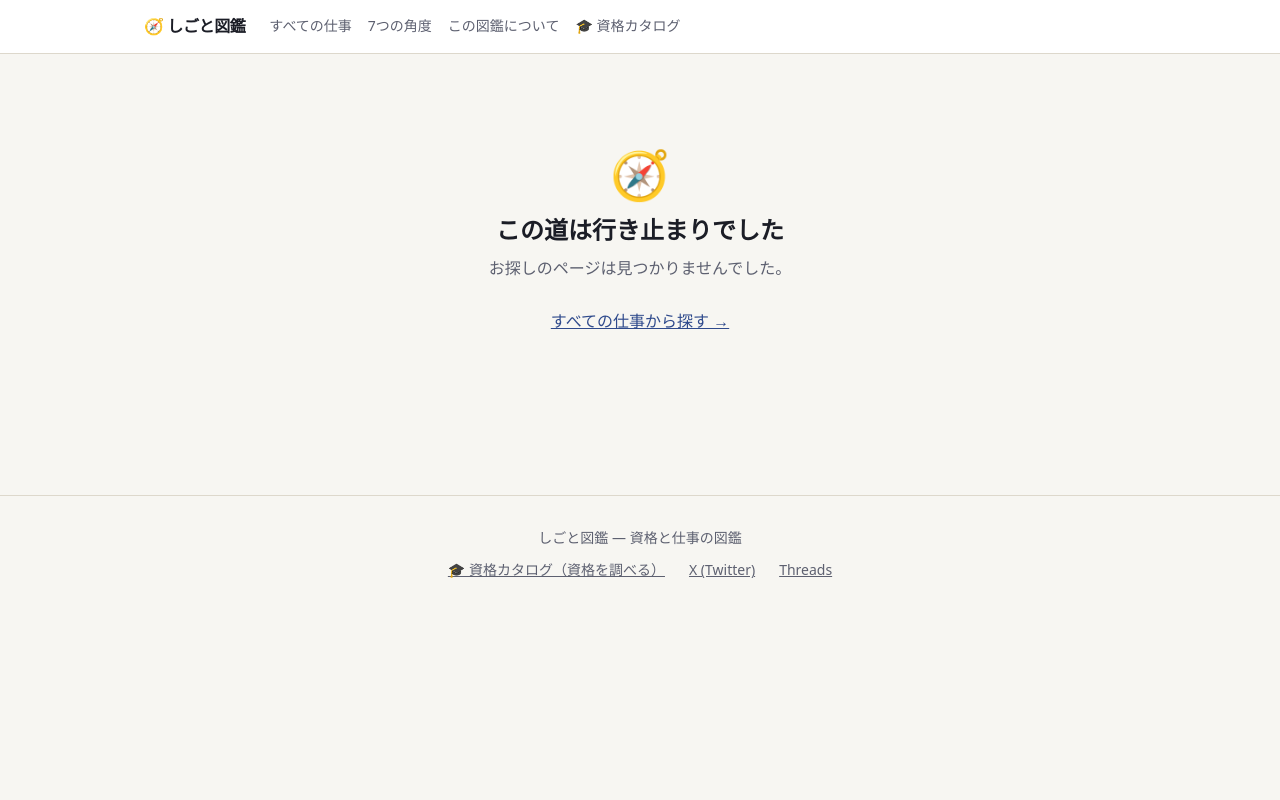
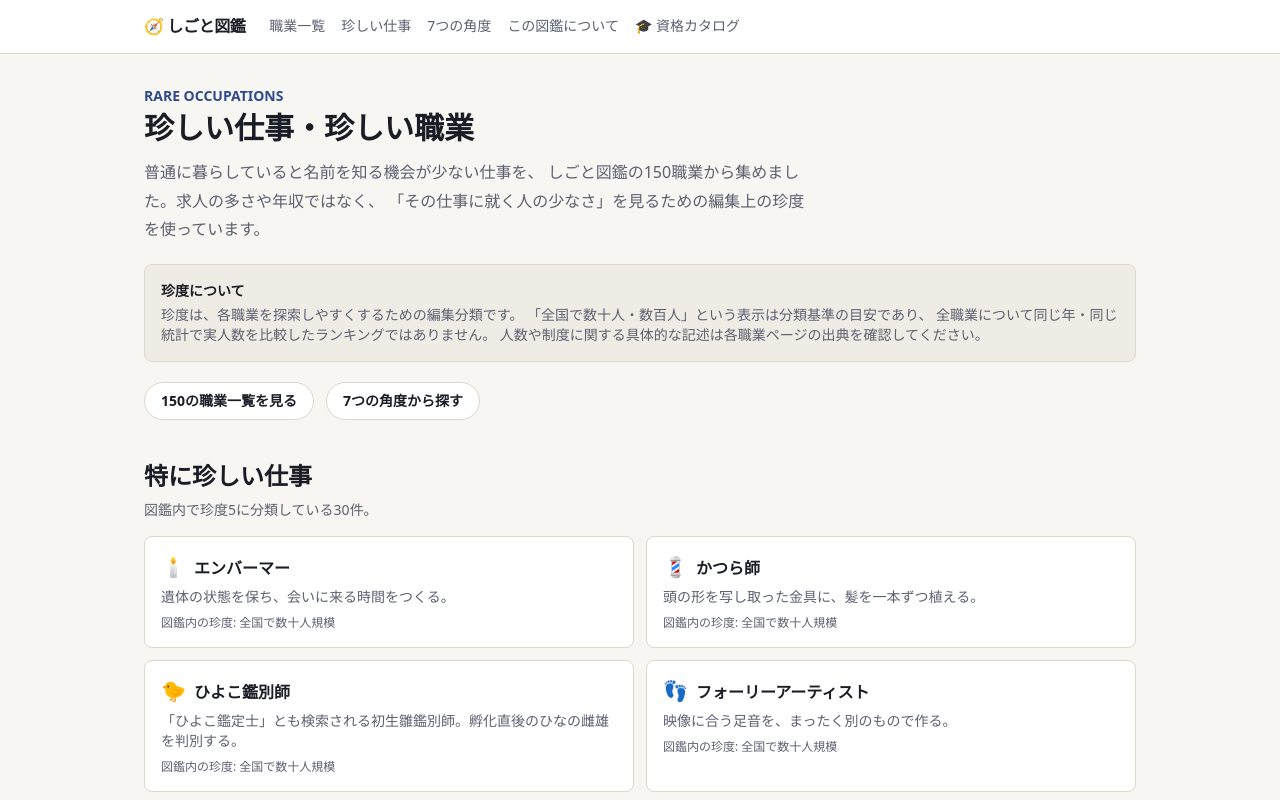
Before and after one commit to nomuonji/job-world, a Next.js app: page /rare-jobs in a window 1280 px wide. Before the commit this address had no page. Shown: the top 800 px of the page. Built offline with nearby package versions, Linux system fonts and the light colour scheme.

Commit message:
Separate occupation discovery navigation from search landing pages (#12)
Preserve the occupation discovery graph while moving tag pages to exploration-only noindex/follow, strengthening /jobs for broad occupation-list intent, and adding /rare-jobs for unusual-job discovery with rarity caveats.

```diff
--- a/package.json
+++ b/package.json
@@ -4,7 +4,7 @@
   "private": true,
   "scripts": {
     "dev": "next dev",
-    "build": "npm run og && next build",
+    "build": "npm run seo:check && npm run og && next build",
     "start": "next start",
     "og": "tsx scripts/generate-og.tsx",
     "lint": "eslint",
@@ -19,7 +19,8 @@
     "bot:post": "node sns-bot/src/tweetSender.mjs && node sns-bot/src/threadsSender.mjs",
     "bot:threads-draft": "node sns-bot/src/threadsSender.mjs --dry-run",
     "bot:threads-refresh": "node sns-bot/src/threads-refresh.mjs",
-    "verify": "npm run data:check && npm run og:check && npm run lint && npm run build"
+    "verify": "npm run data:check && npm run og:check && npm run lint && npm run seo:check && npm run build",
+    "seo:check": "tsx scripts/validate-seo.ts"
   },
   "dependencies": {
     "next": "16.3.0",
--- /dev/null
+++ b/scripts/validate-seo.ts
@@ -0,0 +1,41 @@
+import { readFileSync } from "node:fs";
+
+function read(path: string) {
+  return readFileSync(path, "utf8");
+}
+
+function fail(message: string): never {
+  throw new Error(message);
+}
+
+const sitemap = read("src/app/sitemap.ts");
+const tagPage = read("src/app/tags/[facet]/[slug]/page.tsx");
+const jobsPage = read("src/app/jobs/page.tsx");
+const rarePage = read("src/app/rare-jobs/page.tsx");
+const layout = read("src/app/layout.tsx");
+
+if (sitemap.includes("getAllTags")) {
+  fail("探索用タグページをsitemapへ戻してはいけません");
+}
+if (!sitemap.includes('"/rare-jobs"')) {
+  fail("/rare-jobs がsitemapの静的検索入口に含まれていません");
+}
+if (!tagPage.includes("robots: { index: false, follow: true }")) {
+  fail("タグページが noindex,follow ではありません");
+}
+if (!jobsPage.includes("職業一覧・仕事の種類")) {
+  fail("/jobs が職業一覧の検索入口として構成されていません");
+}
+if (!rarePage.includes("珍しい仕事・珍しい職業")) {
+  fail("/rare-jobs の検索意図が失われています");
+}
+if (!rarePage.includes("編集上の珍度")) {
+  fail("rarityを公式人数統計と誤認させない注記がありません");
+}
+if (!layout.includes('href="/rare-jobs"')) {
+  fail("グローバルナビから /rare-jobs への導線がありません");
+}
+
+console.log("SEO boundary check: OK");
+console.log("- 154 tag URLs remain exploration-only (noindex,follow + sitemap excluded)");
+console.log("- /jobs and /rare-jobs remain the primary search-facing discovery hubs");
--- a/src/app/jobs/page.tsx
+++ b/src/app/jobs/page.tsx
@@ -1,21 +1,57 @@
 import type { Metadata } from "next";
 import Link from "next/link";
 import { getAllJobs } from "@/lib/data";
-import { RARITY_LABEL } from "@/lib/labels";
 
 export const metadata: Metadata = {
-  title: "すべての仕事",
-  description: "この図鑑に載っている仕事の一覧。",
+  title: "職業一覧｜150の仕事・職業の種類を図鑑で探す",
+  description:
+    "しごと図鑑に収録した150の仕事・職業を一覧で紹介。仕事内容の一言要約から、知っている仕事も珍しい仕事も辿って探せます。",
   alternates: { canonical: "/jobs" },
 };
 
 export default function JobsPage() {
   const jobs = getAllJobs();
+  const structuredData = {
+    "@context": "https://schema.org",
+    "@type": "ItemList",
+    name: "職業一覧",
+    numberOfItems: jobs.length,
+    itemListElement: jobs.map((job, index) => ({
+      "@type": "ListItem",
+      position: index + 1,
+      name: job.nameJa,
+      url: `https://job.antonbase.com/jobs/${job.slug}`,
+    })),
+  };
 
   return (
     <div>
-      <h1 className="text-3xl font-bold">すべての仕事</h1>
-      <p className="mt-2 text-[var(--muted)]">{jobs.length} 件</p>
+      <script
+        type="application/ld+json"
+        dangerouslySetInnerHTML={{ __html: JSON.stringify(structuredData) }}
+      />
+      <p className="text-sm font-semibold text-[var(--accent)]">OCCUPATION DIRECTORY</p>
+      <h1 className="mt-1 text-3xl font-bold">職業一覧・仕事の種類</h1>
+      <p className="mt-3 max-w-2xl text-[var(--muted)]">
+        この図鑑に収録している{jobs.length}件の仕事を一覧で見られます。
+        求人を並べるのではなく、仕事内容の違いや意外なつながりから
+        「名前を知らなかった仕事」を見つけるための一覧です。
+      </p>
+      <div className="mt-4 flex flex-wrap gap-3 text-sm">
+        <Link
+          href="/rare-jobs"
+          className="rounded-full border border-[var(--border)] bg-[var(--surface)] px-4 py-2 font-semibold hover:border-[var(--accent)]"
+        >
+          珍しい仕事から探す
+        </Link>
+        <Link
+          href="/facets"
+          className="rounded-full border border-[var(--border)] bg-[var(--surface)] px-4 py-2 font-semibold hover:border-[var(--accent)]"
+        >
+          7つの角度から探す
+        </Link>
+      </div>
+      <p className="mt-6 text-[var(--muted)]">{jobs.length} 件</p>
 
       <ul className="mt-6 grid gap-3 sm:grid-cols-2">
         {jobs.map((job) => (
@@ -33,9 +69,6 @@ export default function JobsPage() {
               <p className="mt-1 text-sm text-[var(--muted)]">
                 {job.summaryJa}
               </p>
-              <p className="mt-2 text-xs text-[var(--muted)]">
-                {RARITY_LABEL[job.rarity]}
-              </p>
             </Link>
           </li>
         ))}
--- a/src/app/layout.tsx
+++ b/src/app/layout.tsx
@@ -56,7 +56,10 @@ export default function RootLayout({
             </Link>
             <nav className="flex gap-4 text-sm text-[var(--muted)]">
               <Link href="/jobs" className="hover:text-[var(--accent)]">
-                すべての仕事
+                職業一覧
+              </Link>
+              <Link href="/rare-jobs" className="hover:text-[var(--accent)]">
+                珍しい仕事
               </Link>
               <Link href="/facets" className="hover:text-[var(--accent)]">
                 7つの角度
--- a/src/app/page.tsx
+++ b/src/app/page.tsx
@@ -45,6 +45,20 @@ export default function Home() {
           件の仕事を、舞台・扱うもの・動作・感覚など7つの角度でつなげた図鑑です。
           知っている仕事からタグを辿っていくと、2〜3歩で名前も知らなかった仕事に行き着きます。
         </p>
+        <div className="mt-5 flex flex-wrap justify-center gap-3 text-sm">
+          <Link
+            href="/jobs"
+            className="rounded-full border border-[var(--border)] bg-[var(--surface)] px-4 py-2 font-semibold hover:border-[var(--accent)]"
+          >
+            150の職業一覧を見る
+          </Link>
+          <Link
+            href="/rare-jobs"
+            className="rounded-full border border-[var(--border)] bg-[var(--surface)] px-4 py-2 font-semibold hover:border-[var(--accent)]"
+          >
+            珍しい仕事から探す
+          </Link>
+        </div>
         <RandomJump slugs={jobs.map((j) => j.slug)} />
       </section>
 
--- /dev/null
+++ b/src/app/rare-jobs/page.tsx
@@ -0,0 +1,117 @@
+import type { Metadata } from "next";
+import Link from "next/link";
+import { getAllJobs } from "@/lib/data";
+import { RARITY_LABEL } from "@/lib/labels";
+
+export const metadata: Metadata = {
+  title: "珍しい仕事・珍しい職業一覧｜知らなかった仕事を探す",
+  description:
+    "しごと図鑑の150職業から、珍度4〜5に分類した珍しい仕事・珍しい職業を一覧で紹介。伝統職、専門職、特殊な現場の仕事など、普通に暮らしていると出会いにくい仕事を探せます。",
+  alternates: { canonical: "/rare-jobs" },
+};
+
+export default function RareJobsPage() {
+  const jobs = getAllJobs();
+  const veryRare = jobs
+    .filter((job) => job.rarity === 5)
+    .sort((a, b) => a.nameJa.localeCompare(b.nameJa, "ja"));
+  const rare = jobs
+    .filter((job) => job.rarity === 4)
+    .sort((a, b) => a.nameJa.localeCompare(b.nameJa, "ja"));
+  const listed = [...veryRare, ...rare];
+
+  const structuredData = {
+    "@context": "https://schema.org",
+    "@type": "ItemList",
+    name: "珍しい仕事・珍しい職業一覧",
+    numberOfItems: listed.length,
+    itemListElement: listed.map((job, index) => ({
+      "@type": "ListItem",
+      position: index + 1,
+      name: job.nameJa,
+      url: `https://job.antonbase.com/jobs/${job.slug}`,
+    })),
+  };
+
+  const renderJobs = (items: typeof jobs) => (
+    <ul className="mt-4 grid gap-3 sm:grid-cols-2">
+      {items.map((job) => (
+        <li key={job.slug}>
+          <Link
+            href={`/jobs/${job.slug}`}
+            className="block h-full rounded-lg border border-[var(--border)] bg-[var(--surface)] p-4 transition-colors hover:border-[var(--accent)]"
+          >
+            <div className="flex items-baseline gap-2">
+              <span aria-hidden="true" className="text-xl">
+                {job.emoji}
+              </span>
+              <span className="font-semibold">{job.nameJa}</span>
+            </div>
+            <p className="mt-1 text-sm text-[var(--muted)]">{job.summaryJa}</p>
+            <p className="mt-2 text-xs text-[var(--muted)]">
+              図鑑内の珍度: {RARITY_LABEL[job.rarity]}
+            </p>
+          </Link>
+        </li>
+      ))}
+    </ul>
+  );
+
+  return (
+    <div>
+      <script
+        type="application/ld+json"
+        dangerouslySetInnerHTML={{ __html: JSON.stringify(structuredData) }}
+      />
+
+      <p className="text-sm font-semibold text-[var(--accent)]">RARE OCCUPATIONS</p>
+      <h1 className="mt-1 text-3xl font-bold">珍しい仕事・珍しい職業</h1>
+      <p className="mt-3 max-w-2xl text-[var(--muted)]">
+        普通に暮らしていると名前を知る機会が少ない仕事を、
+        しごと図鑑の150職業から集めました。求人の多さや年収ではなく、
+        「その仕事に就く人の少なさ」を見るための編集上の珍度を使っています。
+      </p>
+
+      <aside className="mt-5 rounded-lg border border-[var(--border)] bg-[var(--surface-2)] p-4 text-sm text-[var(--muted)]">
+        <strong className="text-[var(--foreground)]">珍度について</strong>
+        <p className="mt-1">
+          珍度は、各職業を探索しやすくするための編集分類です。
+          「全国で数十人・数百人」という表示は分類基準の目安であり、
+          全職業について同じ年・同じ統計で実人数を比較したランキングではありません。
+          人数や制度に関する具体的な記述は各職業ページの出典を確認してください。
+        </p>
+      </aside>
+
+      <div className="mt-5 flex flex-wrap gap-3 text-sm">
+        <Link
+          href="/jobs"
+          className="rounded-full border border-[var(--border)] bg-[var(--surface)] px-4 py-2 font-semibold hover:border-[var(--accent)]"
+        >
+          150の職業一覧を見る
+        </Link>
+        <Link
+          href="/facets"
+          className="rounded-full border border-[var(--border)] bg-[var(--surface)] px-4 py-2 font-semibold hover:border-[var(--accent)]"
+        >
+          7つの角度から探す
+        </Link>
+      </div>
+
+      <section className="mt-10">
+        <h2 className="text-2xl font-bold">特に珍しい仕事</h2>
+        <p className="mt-2 text-sm text-[var(--muted)]">
+          図鑑内で珍度5に分類している{veryRare.length}件。
+        </p>
+        {renderJobs(veryRare)}
+      </section>
+
+      <section className="mt-12">
+        <h2 className="text-2xl font-bold">珍しい仕事</h2>
+        <p className="mt-2 text-sm text-[var(--muted)]">
+          図鑑内で珍度4に分類している{rare.length}件。
+        </p>
+        {renderJobs(rare)}
+      </section>
+    </div>
+  );
+}
--- a/src/app/sitemap.ts
+++ b/src/app/sitemap.ts
@@ -1,12 +1,12 @@
 import type { MetadataRoute } from "next";
 import { SITE_URL } from "./layout";
-import { getAllJobs, getAllTags, getFacets } from "@/lib/data";
+import { getAllJobs, getFacets } from "@/lib/data";
 
 // 静的エクスポートでは sitemap も静的に生成する必要がある。
 export const dynamic = "force-static";
 
 export default function sitemap(): MetadataRoute.Sitemap {
-  const staticPaths = ["", "/jobs", "/facets", "/stats", "/about"];
+  const staticPaths = ["", "/jobs", "/rare-jobs", "/facets", "/stats", "/about"];
 
   return [
     ...staticPaths.map((path) => ({
@@ -25,10 +25,5 @@ export default function sitemap(): MetadataRoute.Sitemap {
       changeFrequency: "monthly" as const,
       priority: 0.6,
     })),
-    ...getAllTags().map((tag) => ({
-      url: `${SITE_URL}/tags/${tag.facet}/${tag.slug}`,
-      changeFrequency: "monthly" as const,
-      priority: 0.5,
-    })),
   ];
 }
--- a/src/app/tags/[facet]/[slug]/page.tsx
+++ b/src/app/tags/[facet]/[slug]/page.tsx
@@ -27,6 +27,7 @@ export async function generateMetadata({
     title: `${tag.labelJa}／仕事`,
     description: tag.criteriaJa,
     alternates: { canonical: `/tags/${tag.facet}/${tag.slug}` },
+    robots: { index: false, follow: true },
   };
 }
 
```
Also changed, not shown: 1 other file (tests, documents, lock files or other folders).
